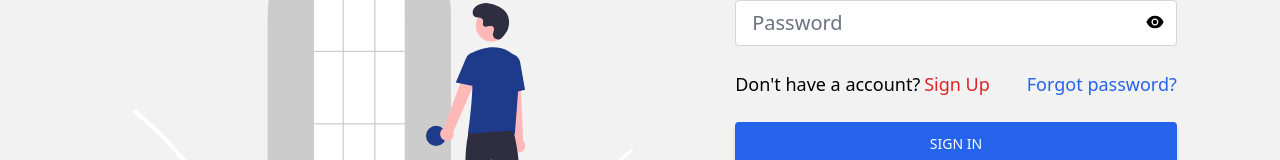
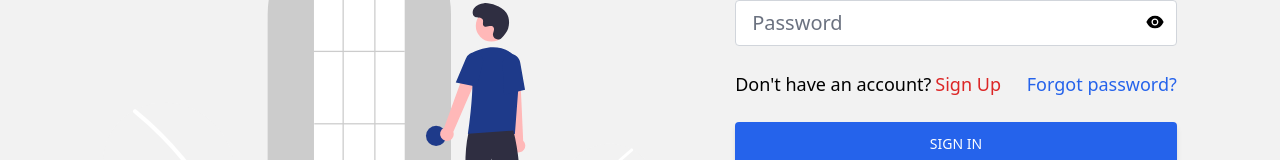
Before and after one commit to shanedle/realestate, a React (Create React App) app: page /sign-in in a window 1280 px wide. Shown: the part 233-393 px from the top of the page. Built offline with nearby package versions, Linux system fonts and the light colour scheme; no server answers.

Commit message:
:pencil2: fixed grammar

```diff
--- a/src/pages/ForgotPassword/ForgotPassword.jsx
+++ b/src/pages/ForgotPassword/ForgotPassword.jsx
@@ -49,7 +49,7 @@ export default function ForgotPassword() {
 
             <div className="global-text-wrapper">
               <p className="mb-6">
-                Don't have a account?
+                Don't have an account?
                 <Link to="/sign-up" className="signin-link-1">
                   Sign Up
                 </Link>
--- a/src/pages/SignIn/SignIn.jsx
+++ b/src/pages/SignIn/SignIn.jsx
@@ -83,7 +83,7 @@ export default function SignIn() {
             </div>
             <div className="global-text-wrapper">
               <p className="mb-6">
-                Don't have a account?
+                Don't have an account?
                 <Link to="/sign-up" className="signin-link-1">
                   Sign Up
                 </Link>
```
